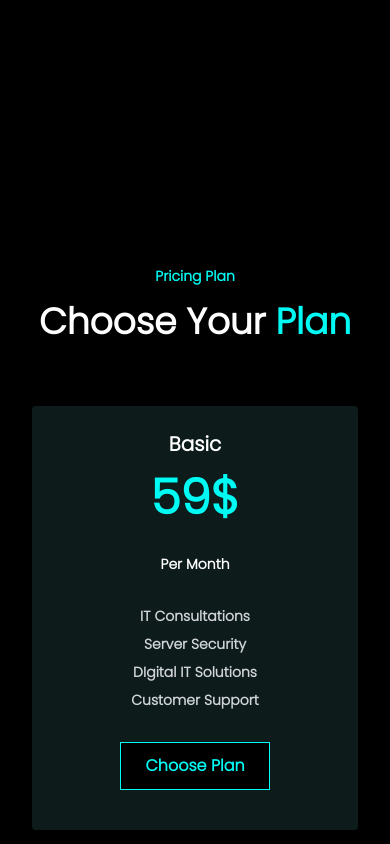
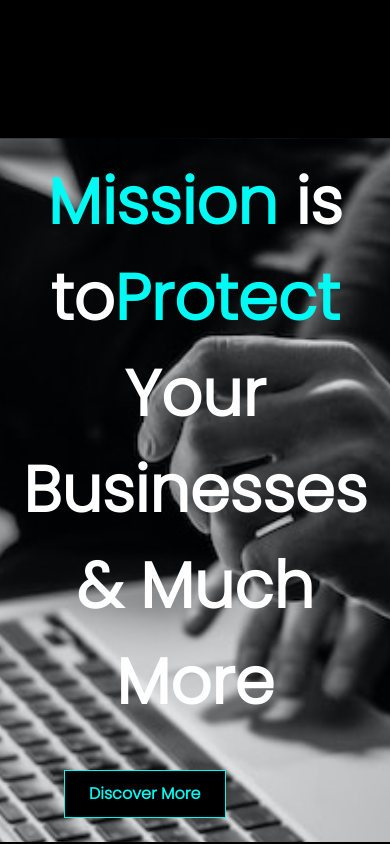
Before and after one commit to devAzharul/TECH-HUNT, a Next.js app: page / in a window 390 px wide. Shown: the part 5100-5944 px from the top of the page. Built offline with nearby package versions, Linux system fonts and the light colour scheme.

Commit message:
added mission section

```diff
--- /dev/null
+++ b/components/Mission/Mission.js
@@ -0,0 +1,21 @@
+import back from '@/Assests/Images/typing.jpg'
+import man from '@/Assests/Images/man-1.png'
+import Image from 'next/image';
+import styles from "@/styles/Mission/Mission.module.css"
+const Mission = () => {
+    return (
+        <div className={`flex ${styles.container} flex-col md:flex-row`}>
+            <div className=''>
+                <h2 className="font-bold text-[4rem] text-white my-4 text-center"><span className="primaryText">Mission</span> is to<span className='primaryText'>Protect</span> Your Businesses & Much More</h2>
+                <div className='ml-16'>
+                    <button className='primaryBtn'>Discover More</button>
+                </div>
+            </div>
+            <div className='bg-black'>
+                <Image src={man} alt="man's picture" className='w-full' />
+            </div>
+        </div>
+    );
+};
+
+export default Mission;
--- a/pages/index.js
+++ b/pages/index.js
@@ -4,6 +4,7 @@ import Comment from "@/components/Comment/Comment";
 import Counter from "@/components/Counter/Counter";
 import ITSolution from "@/components/ITSolution/ITSolution";
 import Layout from "@/components/Layout";
+import Mission from "@/components/Mission/Mission";
 import PaymentPlan from "@/components/PaymentPlan/PaymentPlan";
 import ServiceProvider from "@/components/Services/ServiceProvider";
 import TrustedBrands from "@/components/TrustedBrands/TrustedBrands";
@@ -18,6 +19,7 @@ export default function Home() {
       <TrustedBrands />
       <WhyChooseus />
       <ITSolution />
+      <Mission/>
       <PaymentPlan />
       <Comment />
       <Blog />
--- /dev/null
+++ b/styles/Mission/Mission.module.css
@@ -0,0 +1,7 @@
+.container{
+    background-image: url("../../Assests/Images/typing.jpg");
+    background-position: center;
+    background-repeat: no-repeat;
+    background-size: cover;
+    background-attachment: fixed;
+}
```
Also changed, not shown: Assests/Images/man-1.png (added), Assests/Images/typing.jpg (added).
